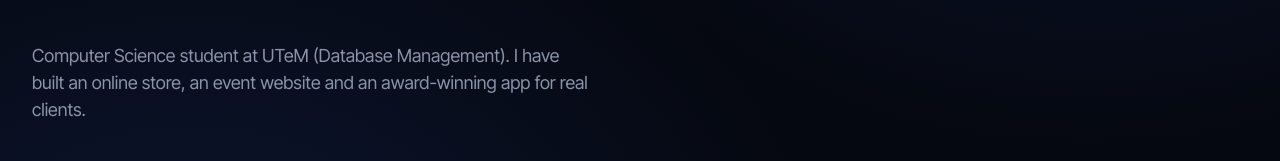
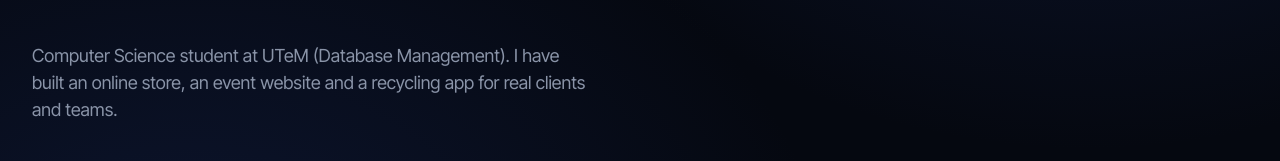
Before and after one commit to zazacoding67-sudo/ilham-portfolio, a Next.js app: page / in a window 1280 px wide. Shown: the part 410-571 px from the top of the page. Built offline with nearby package versions, Linux system fonts and the light colour scheme.

Commit message:
Correct wording

```diff
--- a/components/Hero.tsx
+++ b/components/Hero.tsx
@@ -83,8 +83,8 @@ export default function Hero() {
 
         <p data-fade className="mt-8 max-w-[560px] text-[18px] text-muted">
           Computer Science student at UTeM (Database Management). I have built
-          an online store, an event website and an award-winning app for real
-          clients.
+          an online store, an event website and a recycling app for real
+          clients and teams.
         </p>
 
         <div className="mt-10 flex flex-wrap gap-4">
--- a/data/projects.ts
+++ b/data/projects.ts
@@ -50,7 +50,7 @@ export const projects: Project[] = [
     duration: "1 day (Jul 2026)",
     role: "Web developer (implementation of the organizer's design)",
     summary:
-      "A one-day build of the official promotional site for Malaysia's first mall-integrated functional fitness competition.",
+      "A one-day build of the official promotional site for a mall-integrated functional fitness competition in Malaysia.",
     tech: [
       "TanStack Start",
       "React",
@@ -75,7 +75,7 @@ export const projects: Project[] = [
     duration: "1 month (Jun 2026)",
     role: "Designer and developer",
     summary:
-      "Winner at TI NATUREX 3.0: a recycling awareness app for Malaysia with an AI waste scanner and a map of nearby recycling centres.",
+      "A recycling awareness web app for Malaysia with an AI waste scanner and a map of nearby recycling centres, built for a university team's project showcase.",
     tech: [
       "React",
       "Tailwind CSS",
```
